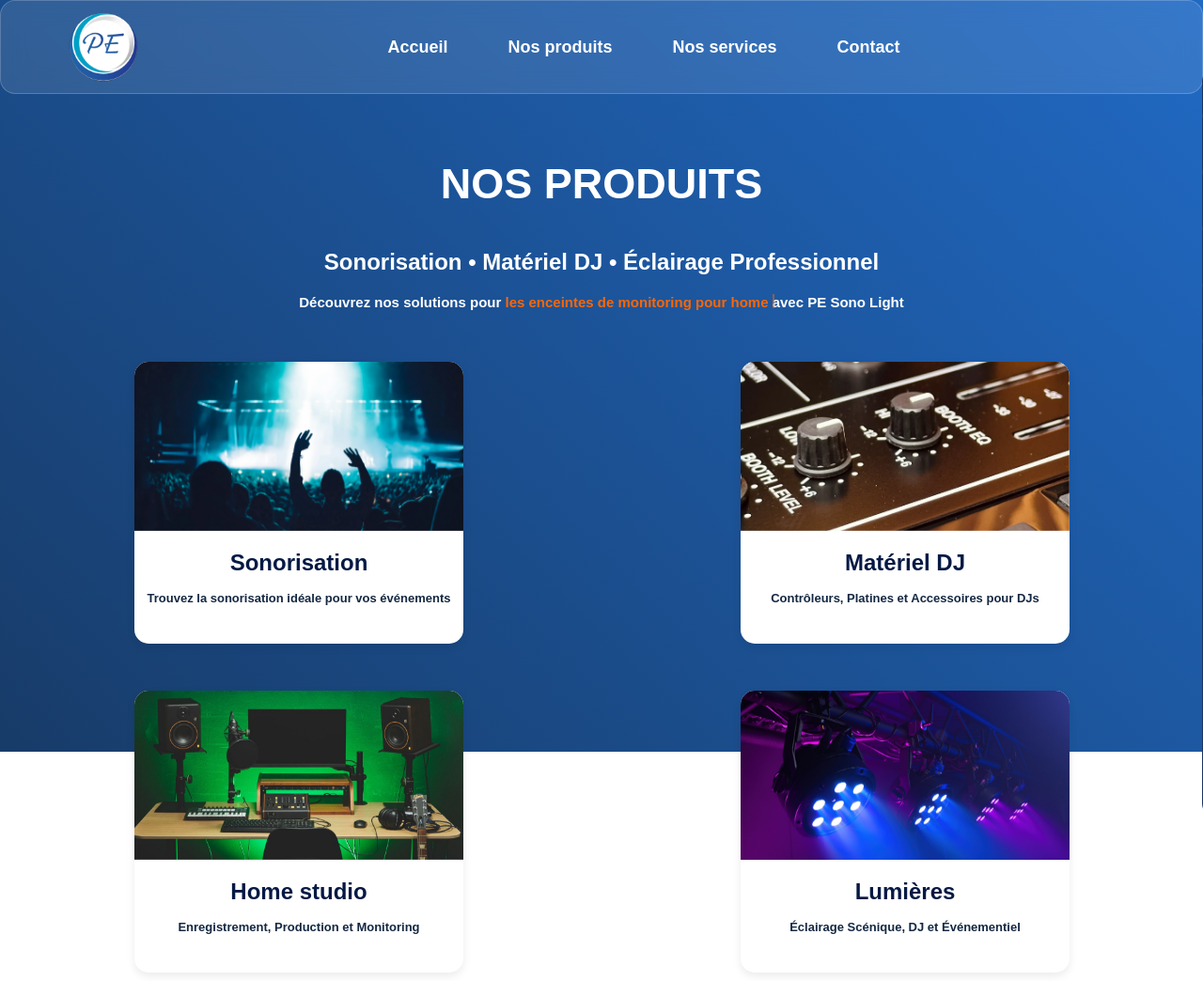
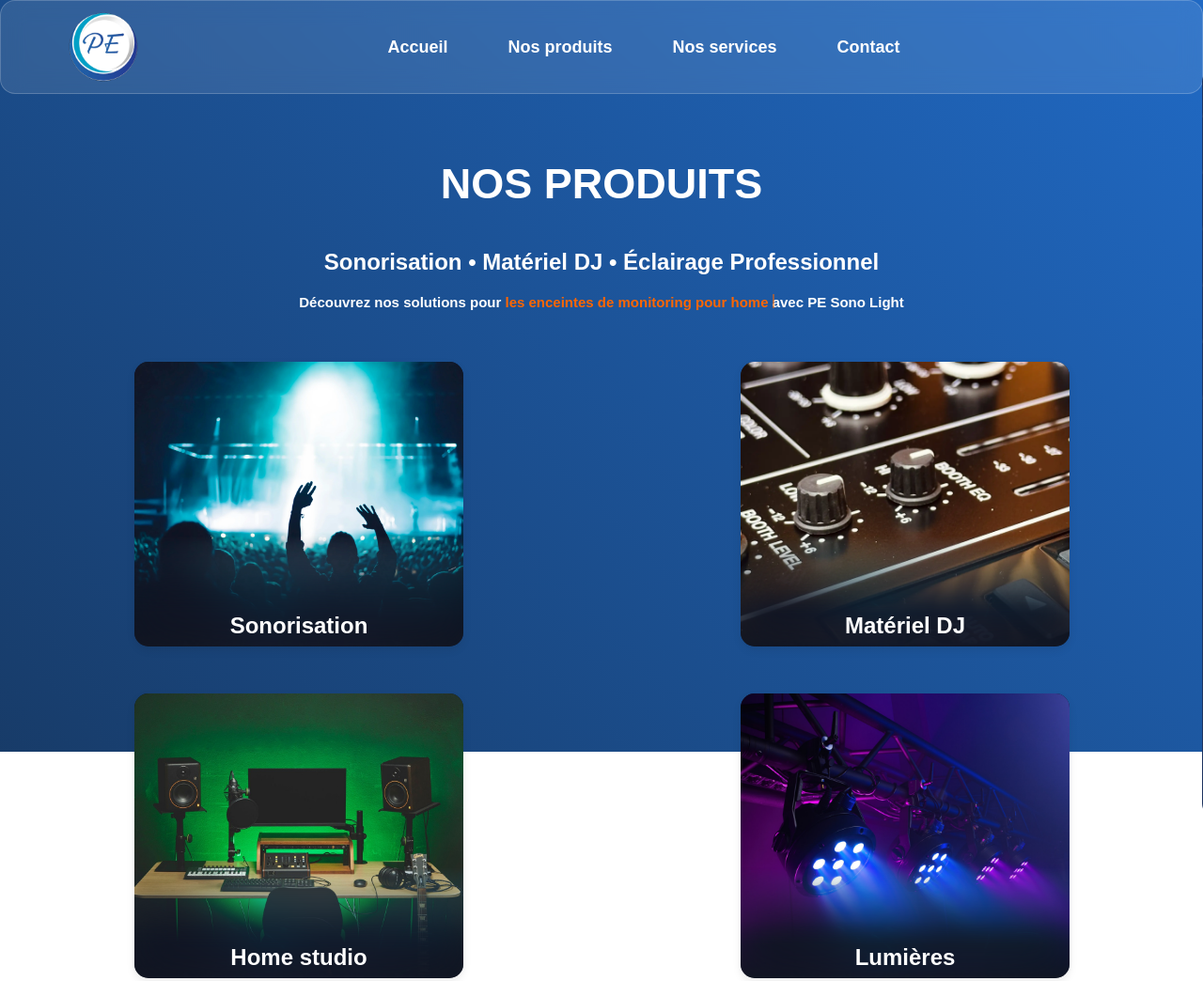
Before and after one commit to clementchetaille/pe-sonolight-2025, a plain HTML site: page nosproduits.html in a window 1280 px wide. Shown: the top 1044 px of the page at 94% size. Drawn offline with Linux system fonts and the light colour scheme; no server answers.

Commit message:
New Category Card + Blur

```diff
--- a/nosproduits.html
+++ b/nosproduits.html
@@ -32,13 +32,6 @@
         <div class="category-card">
           <img src="images/img-sonorisation.webp" />
           <h2>Sonorisation</h2>
-          <h3>Trouvez la sonorisation idéale pour vos événements</h3>
-          <!-- <div class="btn-wrapper">
-            <button class="btn">
-              <span class="btn-txt">découvrir</span>
-              <span class="dot pulse"></span>
-            </button>
-          </div> -->
         </div>
       </a>
 
@@ -46,13 +39,7 @@
         <div class="category-card">
           <img src="images/img-materieldj.webp" />
           <h2>Matériel DJ</h2>
-          <h3>Contrôleurs, Platines et Accessoires pour DJs</h3>
-          <!-- <div class="btn-wrapper">
-            <button class="btn">
-              <span class="btn-txt">découvrir</span>
-              <span class="dot pulse"></span>
-            </button>
-          </div> -->
+          <!-- <h3>Contrôleurs, Platines et Accessoires pour DJs</h3> -->
         </div>
       </a>
 
@@ -60,13 +47,7 @@
         <div class="category-card">
           <img src="images/img-homestudio.jpeg" />
           <h2>Home studio</h2>
-          <h3>Enregistrement, Production et Monitoring</h3>
-          <!-- <div class="btn-wrapper">
-            <button class="btn">
-              <span class="btn-txt">découvrir</span>
-              <span class="dot pulse"></span>
-            </button>
-          </div> -->
+          <!-- <h3>Enregistrement, Production et Monitoring</h3> -->
         </div>
       </a>
 
@@ -74,13 +55,7 @@
         <div class="category-card">
           <img src="images/photo-light1.jpeg" />
           <h2>Lumières</h2>
-          <h3>Éclairage Scénique, DJ et Événementiel</h3>
-          <!-- <div class="btn-wrapper">
-            <button class="btn">
-              <span class="btn-txt">découvrir</span>
-              <span class="dot pulse"></span>
-            </button>
-          </div> -->
+          <!-- <h3>Éclairage Scénique, DJ et Événementiel</h3> -->
         </div>
       </a>
     </section>
--- a/style.css
+++ b/style.css
@@ -316,13 +316,12 @@ input[type="checkbox"]:checked ~ .sidebarIconToggle > .diagonal.part-2 {
   position: relative;
   min-height: 100vh;
   padding-top: calc(140px + 2rem); /* 90px = hauteur header */
-  gap: 2rem;
+  gap: 4rem;
   transform: none;
   align-items: center;
   text-align: center;
   z-index: 1;
   box-sizing: border-box;
-  gap: 10rem;
 } /* Styles pour le texte principal */
 .text-container h2 {
   font-size: clamp(40px, 10vw, 130px);
@@ -386,7 +385,7 @@ input[type="checkbox"]:checked ~ .sidebarIconToggle > .diagonal.part-2 {
   justify-content: center;
   align-items: center;
   flex-wrap: wrap;
-  margin-top: 50px;
+  margin-top: 10px;
 }
 
 /* Wrapper principal du bouton avec effet 3D */
@@ -1219,6 +1218,10 @@ body.nosproduits-page div#filter-buttons button.active:hover {
   margin-bottom: 5px;
 }
 
+.category-presentation h3 {
+  color: white;
+}
+
 /* Conteneur des catégories - 2 colonnes par défaut */
 .category-container {
   display: grid;
@@ -1236,21 +1239,20 @@ body.nosproduits-page div#filter-buttons button.active:hover {
 .category-card {
   display: flex;
   flex-direction: column;
+  position: relative;
   width: 100%;
   max-width: 350px;
-  height: 300px;
-  background: #fff;
+  height: auto;
   align-items: center;
   text-align: center;
   border-radius: 15px;
   box-shadow: 0 4px 10px rgba(0, 0, 0, 0.08); /* ombre allégée */
   overflow: hidden;
   margin: 0 auto;
-
   box-sizing: border-box;
-  /* Préparation GPU pour des animations fluides */
   transition: transform 0.3s ease, box-shadow 0.3s ease;
   will-change: transform;
+  background: url("images/img-sonorisation.webp") center/cover no-repeat;
 }
 
 .category-card:hover {
@@ -1262,29 +1264,43 @@ body.nosproduits-page div#filter-buttons button.active:hover {
    ÉLÉMENTS DES CARTES
 
 /* Images dans les cartes catégories */
+
 .category-card img {
   width: 100%;
-  height: 60%;
-  object-fit: cover;
-  display: block;
-  backface-visibility: hidden; /* évite des glitchs GPU */
-}
-
-/* Bouton wrapper dans les cartes catégories
-.category-card .btn-wrapper {
-  margin-top: auto;
-  margin-bottom: 15px;
-  width: 55%;
-  height: 50px;
- }*/
-
+  height: 300px; /* tu peux tester 220px ou 250px selon ton design */
+  object-fit: cover; /* garde le ratio sans déformation */
+  border-bottom: 3px solid rgba(255, 255, 255, 0.2);
+
+  /* Applique un masque dégradé transparent -> image "s'efface" en bas */
+  -webkit-mask-image: linear-gradient(to top, rgba(0, 0, 0, 0) 0%, black 40%);
+  -webkit-mask-repeat: no-repeat;
+  -webkit-mask-size: 100% 100%;
+  mask-image: linear-gradient(to top, rgba(0, 0, 0, 0) 0%, black 20%);
+  mask-repeat: no-repeat;
+  mask-size: 100% 100%;
+}
+
+/* Dégradé en bas pour améliorer la lisibilité */
+.category-card::after {
+  content: "";
+  position: absolute;
+  inset: 0;
+  background: inherit;
+  filter: blur(25px);
+  transform: scale(1.1);
+  -webkit-mask-image: linear-gradient(
+    to top,
+    rgba(0, 0, 0, 1) 0%,
+    transparent 80%
+  );
+  mask-image: linear-gradient(to top, rgba(0, 0, 0, 1) 15%, transparent 40%);
+}
 /* ================================
    TYPOGRAPHIE
 
 /* Texte de présentation */
 .category-presentation h3 {
   font-size: 15px;
-  color: white;
 }
 
 /* Titres dans les cartes catégories */
@@ -1299,12 +1315,18 @@ body.nosproduits-page div#filter-buttons button.active:hover {
 }
 
 /* Gestion du texte long dans les cartes */
-.category-card p,
 .category-card h1,
 .category-card h2,
 .category-card h3 {
-  word-wrap: break-word;
-  overflow-wrap: break-word;
+  position: absolute;
+  left: 0;
+  right: 0;
+  bottom: 0;
+  margin: 0;
+  padding: 0.5rem 1rem;
+  text-align: center;
+  color: white;
+  z-index: 2;
 }
 
 body.nosproduits-page {
@@ -1803,7 +1825,7 @@ body.contact-page .contact-container {
   }
 
   .category-card img {
-    max-height: 8rem;
+    max-height: auto;
   }
 
   .category-presentation {
```
